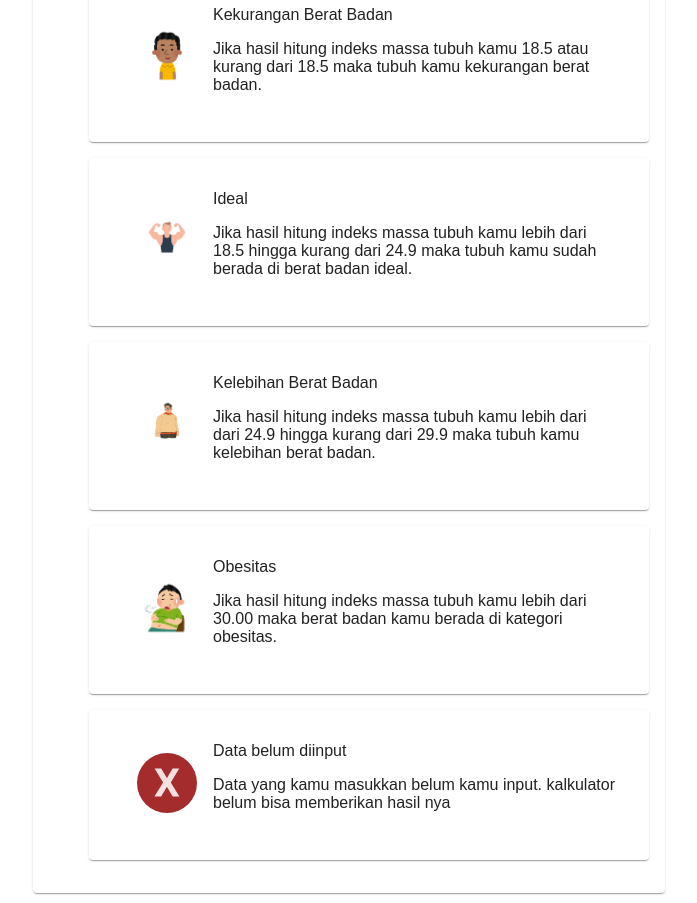
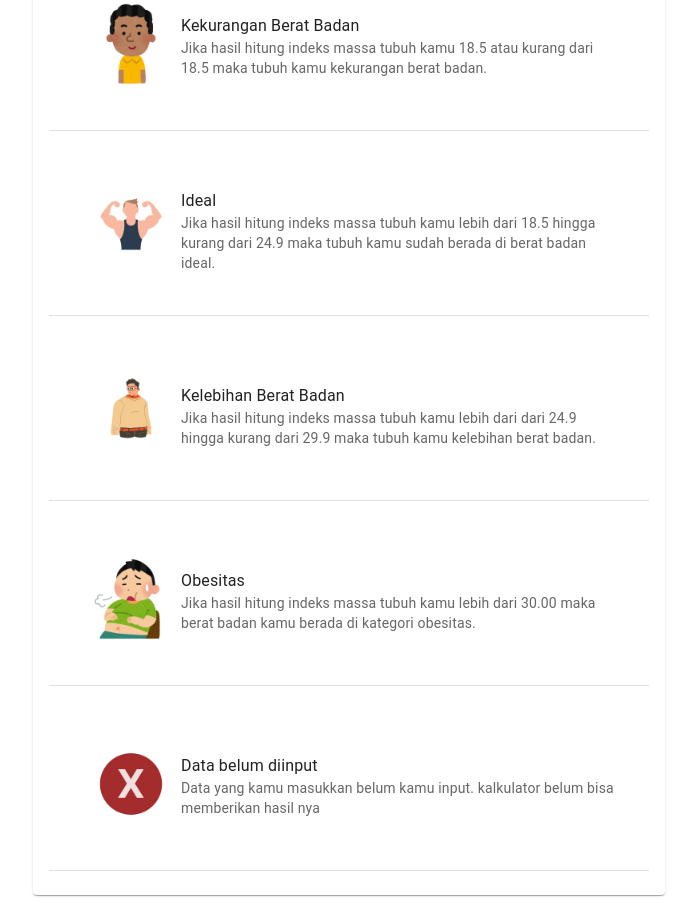
Before and after one commit to radjikinseptiawan/health_and_care, a React (Vite) app: page /BMICalc in a window 1280 px wide. Shown: the part 840-1743 px from the top of the page, without its empty margins (291-988 px from the left). Built offline with nearby package versions, Linux system fonts and the light colour scheme.

Commit message:
memperbarui layout BMI

```diff
--- a/src/component/Article/index.tsx
+++ b/src/component/Article/index.tsx
@@ -1,6 +1,6 @@
 import { Article } from '@mui/icons-material'
 import details from '../../utils/detailsBody.json'
-import {Box, Paper} from '@mui/material'
+import {Box, Divider, List, ListItem, ListItemText, Paper} from '@mui/material'
 import AOS from 'aos';
 import 'aos/dist/aos.css';
 import { useEffect } from 'react';
@@ -23,17 +23,15 @@ export default function ArticleIBM() : JSX.Element{
             {details.map(detail =>{
                 return(
                     <>
-                    <ul key={detail.id}>
-                        <Paper sx={{p:4, display:'flex',alignItems:"center",justifyItems:"center"}} data-aos="fade-right">
-                        <Box sx={{mx:2}}>
-                            <img src={detail.source} width={'60px'}/>
+                    <List key={detail.id}>
+                        <ListItem sx={{p:4, display:'flex',alignItems:"center",justifyItems:"center"}} data-aos="fade-right">
+                        <Box>
+                            <img src={detail.source} width={'100px'}/>
                         </Box>
-                        <Box>
-                            <li style={{listStyle:'none'}}>{detail.keterangan}</li>
-                            <p>{detail.selangkapnya}</p>
-                        </Box>
-                        </Paper>
-                    </ul>
+                        <ListItemText primary={detail.keterangan} secondary={detail.selangkapnya}/>
+                        </ListItem>
+                        <Divider/>
+                    </List>
                     </>
                 )
             })}
--- a/src/component/CalculatorBMI/index.tsx
+++ b/src/component/CalculatorBMI/index.tsx
@@ -152,7 +152,7 @@ export default function Calculator() : JSX.Element{
       <h2>{result !== null ? result.toFixed(2) : '0.00'}</h2>
       {description && (
           <>
-            <img src={resourcer.source} width={resource[0].source ? '80px':'500px'}/>
+            <img src={resourcer.source} width={'100px'}/>
             <h3>{description.keterangan}</h3>
             <p>{description.deskripsi}</p>
           </>
--- a/src/utils/detailsBody.json
+++ b/src/utils/detailsBody.json
@@ -29,7 +29,7 @@
     },
     {
         "id":5,
-        "source" : "None.svg",
+        "source" : "None.png",
         "keterangan" : "Data belum diinput",
         "Deskripsi" : "Halo data kamu belum dimasukkan nih, isi kolom input berat badan dan tinggi badan ya. Agar bisa kami mulai kalkulasi nya",
         "selangkapnya" : "Data yang kamu masukkan belum kamu input. kalkulator belum bisa memberikan hasil nya"
--- a/src/utils/resource.json
+++ b/src/utils/resource.json
@@ -1,6 +1,6 @@
 [
     {
-        "source" : "None.svg"
+        "source" : "None.png"
     },
     {
         "source":"ThinPeople.png"
```
Also changed, not shown: public/None.png (added), public/None.svg (deleted).
